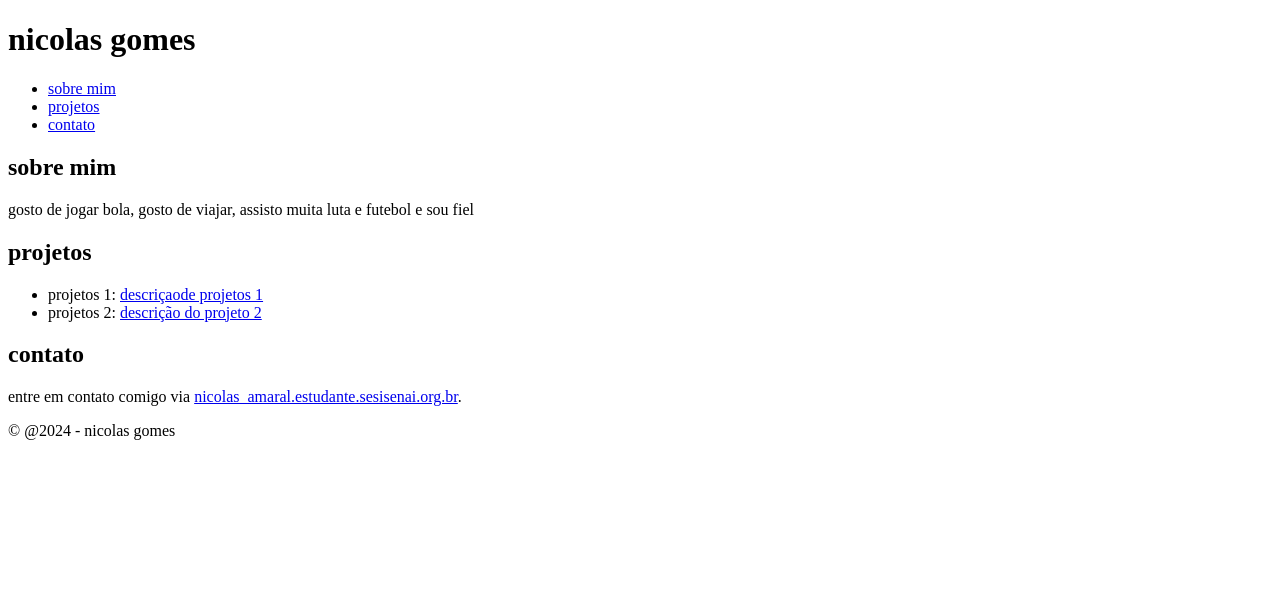
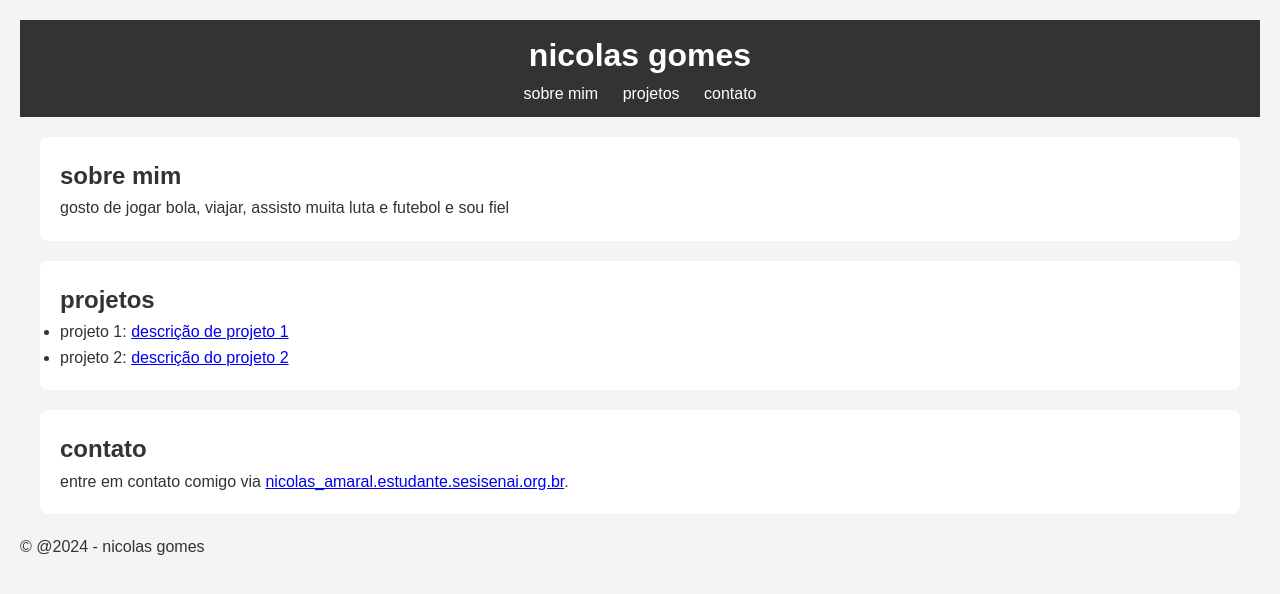
Before and after one commit to nicolau718/pessoal, a plain HTML site: page index.html in a window 1280 px wide. Drawn offline with Linux system fonts and the light colour scheme.

Commit message:
Update index.html

```diff
--- a/index.html
+++ b/index.html
@@ -1,8 +1,82 @@
 <!DOCTYPE html>
 <html>
+
+
 <head>
   <title> pagina pessoal nicolas</title>
 </head>
+<style>
+  * {
+    margin: 0;
+    padding: 0;
+    box-sizing: border-box;
+  }
+
+
+  body {
+    font-family: arial, sans-serif;
+    background-color: #f4f4f4;
+    color: #333;
+    line-height: 1.6;
+    padding: 20px;
+  }
+
+
+  header {
+    background-color: #333;
+    color: #fff;
+    padding: 10px 0;
+    text-align: center;
+  }
+
+
+  header h1 {
+    margin-botton: 10px;
+  }
+
+
+  nav ul {
+    list-style: none;
+  }
+
+
+  nav ul li {
+    display: inline;
+    margin: 0 10px;
+  }
+
+
+  nav ul li a {
+    color: #fff;
+    text-decoration: none;
+  }
+
+
+  section {
+    margin: 20px;
+  }
+
+
+  section#sobre,
+  section#projetos,
+  section#contato {
+    background-color: #fff;
+    padding: 20px;
+    border-radius: 8px;
+    box-shadow: 0 0 10px rgba (0, 0, 0.1);
+
+
+  }
+
+
+  footer {
+    text-aling: center;
+
+
+  }
+</style>
+
+
 <body>
   <header>
     <h1> nicolas gomes</h1>
@@ -15,31 +89,39 @@
     </nav>
   </header>
 
+
+
+
   <section id="sobre">
     <h2>sobre mim</h2>
-      <p> gosto de jogar bola, gosto de viajar, assisto muita luta e futebol e sou fiel </p>
+    <p> gosto de jogar bola, viajar, assisto muita luta e futebol e sou fiel </p>
+  </section>
 
 
 
 
-
-        </section>
-
   <section id="projetos">
     <h2> projetos</h2>
     <ul>
-            <li>projetos 1: <a href="#">descriçaode projetos 1</a></li>
-            <li>projetos 2: <a href="#">descrição do projeto 2</a></li>
+      <li>projeto 1: <a href="#">descrição de projeto 1</a></li>
+      <li>projeto 2: <a href="#">descrição do projeto 2</a></li>
     </ul>
   </section>
 
+
+
+
   <section id="contato">
     <h2>contato</h2>
-        <p>entre em contato comigo via <a href="mailto:nicolas_amaral.estudante.sesisenai.org.br">nicolas_amaral.estudante.sesisenai.org.br</a>.</p>
+    <p>entre em contato comigo via <a
+        href="mailto:nicolas_amaral.estudante.sesisenai.org.br">nicolas_amaral.estudante.sesisenai.org.br</a>.</p>
   </section>
 
+
   <footer>
-            <p>&copy; @2024  -  nicolas gomes</p>
+    <p>&copy; @2024 - nicolas gomes</p>
   </footer>
 </body>
+
+
 </html>
```
Lines whose indentation alone changed are shown as unchanged.
